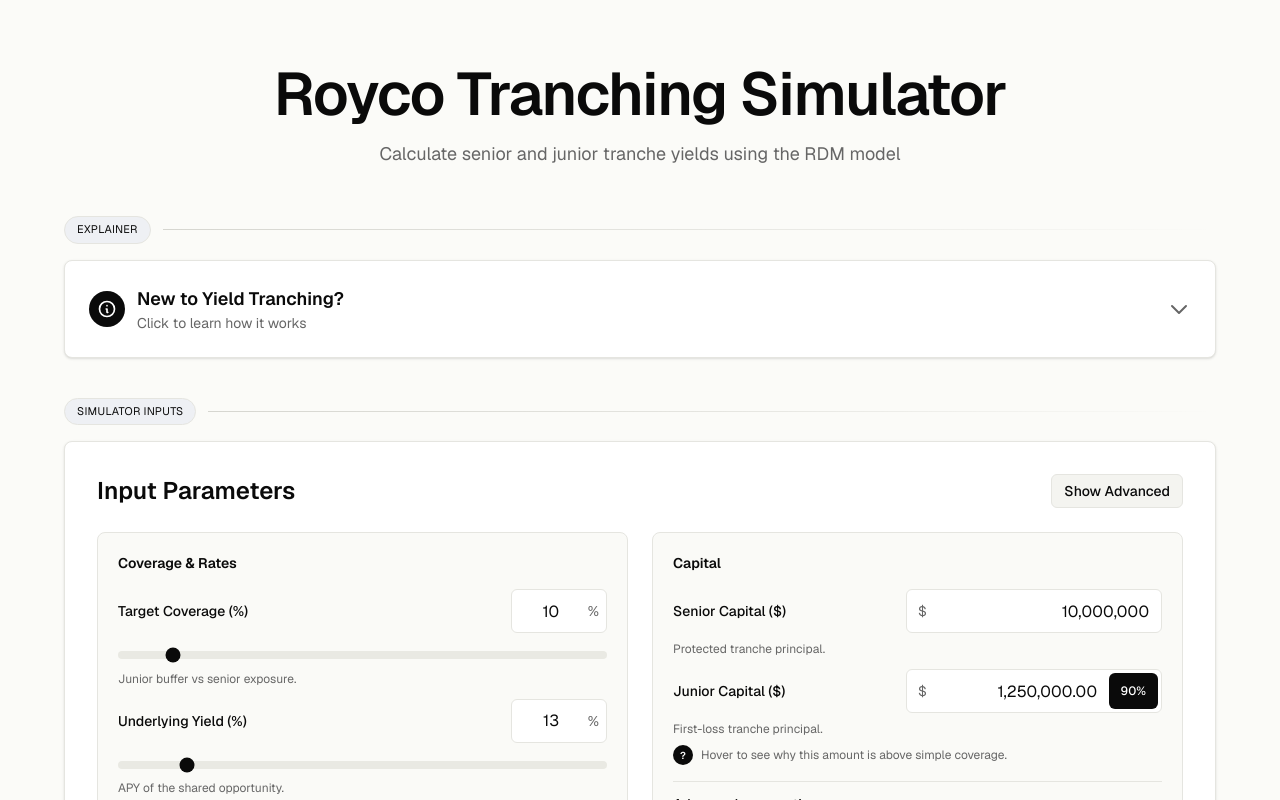
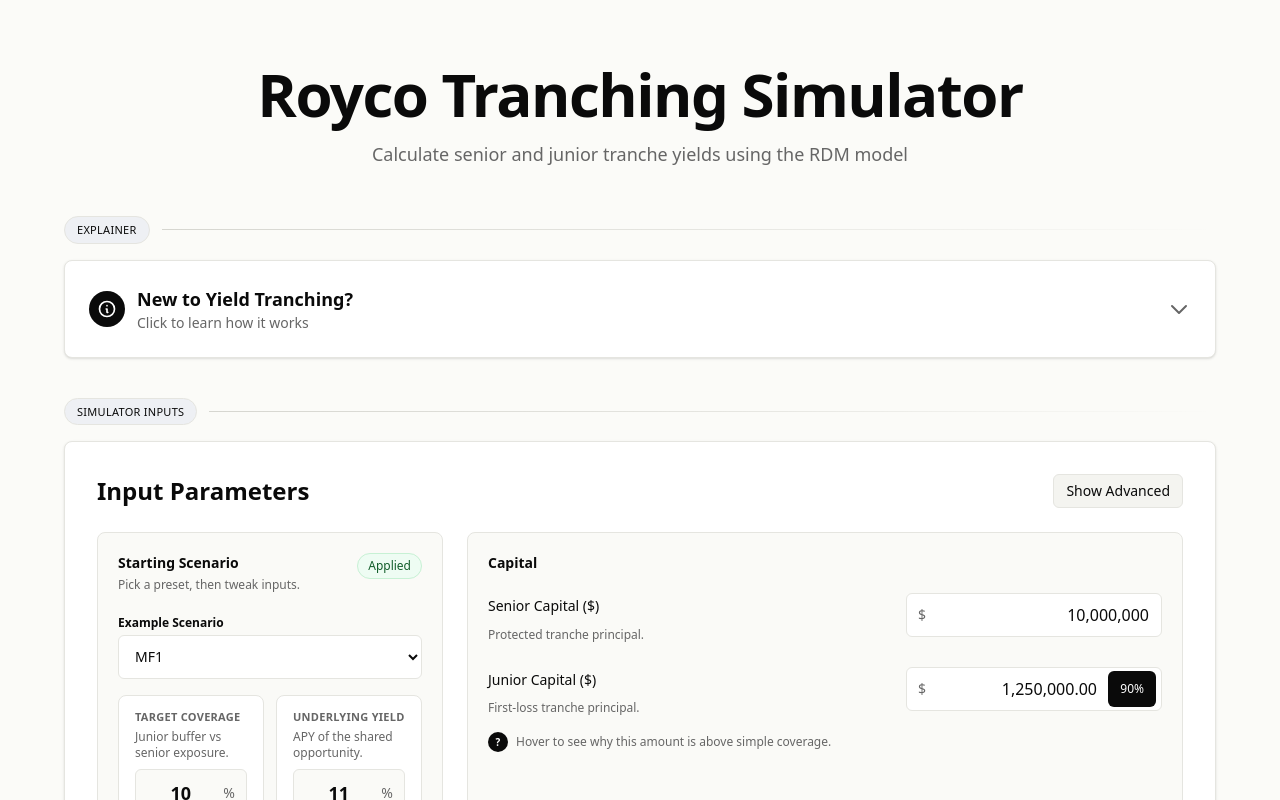
Before and after one commit to roycoprotocol/royco-simulator, a Next.js app: page / in a window 1280 px wide. Shown: the top 800 px of the page. Built offline with nearby package versions, Linux system fonts and the light colour scheme.

Commit message:
add example scenarios

```diff
--- a/app/globals.css
+++ b/app/globals.css
@@ -6,6 +6,8 @@
   --card-bg: #ffffff;
   --border-color: #e5e5e0;
   --accent: #000000;
+  --font-geist-sans: ui-sans-serif, system-ui, -apple-system, BlinkMacSystemFont, "Segoe UI", sans-serif;
+  --font-geist-mono: ui-monospace, SFMono-Regular, Menlo, Monaco, Consolas, "Liberation Mono", "Courier New", monospace;
 }
 
 @theme inline {
--- a/app/layout.tsx
+++ b/app/layout.tsx
@@ -1,16 +1,5 @@
 import type { Metadata } from "next";
-import { Geist, Geist_Mono } from "next/font/google";
 import "./globals.css";
-
-const geistSans = Geist({
-  variable: "--font-geist-sans",
-  subsets: ["latin"],
-});
-
-const geistMono = Geist_Mono({
-  variable: "--font-geist-mono",
-  subsets: ["latin"],
-});
 
 export const metadata: Metadata = {
   title: "Royco Tranching Simulator",
@@ -24,11 +13,7 @@
 }>) {
   return (
     <html lang="en">
-      <body
-        className={`${geistSans.variable} ${geistMono.variable} antialiased`}
-      >
-        {children}
-      </body>
+      <body className="antialiased">{children}</body>
     </html>
   );
 }
--- a/app/page.tsx
+++ b/app/page.tsx
@@ -3,14 +3,81 @@
 import { useMemo, useState } from 'react';
 import { LineChart, Line, XAxis, YAxis, CartesianGrid, Tooltip, ResponsiveContainer, ReferenceLine, ReferenceDot } from 'recharts';
 
+type DeploymentOption = 'underlying' | 'elsewhere';
+
+type SimulatorInputs = {
+  targetCoverage: string;
+  underlyingYield: string;
+  seniorCapital: string;
+  juniorCapital: string;
+  juniorDeploymentOption: DeploymentOption;
+  juniorCustomYield: string;
+  beta: string;
+};
+
+const DEFAULT_INPUTS: SimulatorInputs = {
+  targetCoverage: '10',
+  underlyingYield: '13',
+  seniorCapital: '10,000,000',
+  juniorCapital: '1,250,000.00',
+  juniorDeploymentOption: 'underlying',
+  juniorCustomYield: '13',
+  beta: '100'
+};
+
+type ExamplePreset = {
+  id: string;
+  name: string;
+  description?: string;
+  overrides: Partial<SimulatorInputs>;
+};
+
+const CUSTOM_PRESET_ID = 'custom';
+const DEFAULT_SELECTED_EXAMPLE_ID = 'mf1';
+
+const EXAMPLE_PRESETS: ExamplePreset[] = [
+  {
+    id: 'mf1',
+    name: 'MF1',
+    description: 'Balanced, quick baseline',
+    overrides: { targetCoverage: '10', underlyingYield: '11' }
+  },
+  {
+    id: 'morpho-gauntlet-vault',
+    name: 'Morpho Gauntlet Vault',
+    description: 'Higher coverage, lower yield',
+    overrides: { targetCoverage: '20', underlyingYield: '8' }
+  },
+  {
+    id: 'hlp',
+    name: 'HLP',
+    description: 'High yield, high coverage',
+    overrides: { targetCoverage: '30', underlyingYield: '30' }
+  },
+  {
+    id: CUSTOM_PRESET_ID,
+    name: 'Custom',
+    description: 'Tune coverage + yield',
+    overrides: {}
+  }
+];
+
 export default function YieldSimulator() {
-  const [targetCoverage, setTargetCoverage] = useState<string>('10');
-  const [underlyingYield, setUnderlyingYield] = useState<string>('13');
-  const [seniorCapital, setSeniorCapital] = useState<string>('10,000,000');
-  const [juniorCapital, setJuniorCapital] = useState<string>('1,250,000.00');
-  const [juniorDeploymentOption, setJuniorDeploymentOption] = useState<'underlying' | 'elsewhere'>('underlying');
-  const [juniorCustomYield, setJuniorCustomYield] = useState<string>('13');
-  const [beta, setBeta] = useState<string>('100');
+  const defaultSelectedExample = EXAMPLE_PRESETS.find((preset) => preset.id === DEFAULT_SELECTED_EXAMPLE_ID) ?? EXAMPLE_PRESETS[0];
+  const defaultSelectedInputs =
+    defaultSelectedExample && defaultSelectedExample.id !== CUSTOM_PRESET_ID
+      ? { ...DEFAULT_INPUTS, ...defaultSelectedExample.overrides }
+      : DEFAULT_INPUTS;
+
+  const [targetCoverage, setTargetCoverage] = useState<string>(defaultSelectedInputs.targetCoverage);
+  const [underlyingYield, setUnderlyingYield] = useState<string>(defaultSelectedInputs.underlyingYield);
+  const [seniorCapital, setSeniorCapital] = useState<string>(defaultSelectedInputs.seniorCapital);
+  const [juniorCapital, setJuniorCapital] = useState<string>(defaultSelectedInputs.juniorCapital);
+  const [juniorDeploymentOption, setJuniorDeploymentOption] = useState<DeploymentOption>(defaultSelectedInputs.juniorDeploymentOption);
+  const [juniorCustomYield, setJuniorCustomYield] = useState<string>(defaultSelectedInputs.juniorCustomYield);
+  const [beta, setBeta] = useState<string>(defaultSelectedInputs.beta);
+
+  const [selectedExampleId, setSelectedExampleId] = useState<string>(defaultSelectedExample?.id ?? CUSTOM_PRESET_ID);
 
   const [showExplainer, setShowExplainer] = useState<boolean>(false);
   const [showAdvanced, setShowAdvanced] = useState<boolean>(false);
@@ -25,6 +92,86 @@
     const parts = num.split('.');
     parts[0] = parts[0].replace(/\B(?=(\d{3})+(?!\d))/g, ',');
     return parts.join('.');
+  };
+
+  const selectedExample = useMemo(
+    () => (selectedExampleId ? EXAMPLE_PRESETS.find((preset) => preset.id === selectedExampleId) ?? null : null),
+    [selectedExampleId]
+  );
+
+  const isCustomSelected = selectedExampleId === CUSTOM_PRESET_ID;
+
+  const selectedExampleInputs = useMemo(() => {
+    if (!selectedExample || selectedExample.id === CUSTOM_PRESET_ID) return null;
+    return { ...DEFAULT_INPUTS, ...selectedExample.overrides };
+  }, [selectedExample]);
+
+  const isSelectedExampleModified = useMemo(() => {
+    if (!selectedExampleInputs) return false;
+
+    const nearlyEqual = (a: number, b: number) => Math.abs(a - b) < 1e-9;
+    const compareAsNumber = (a: string, b: string) => {
+      const aNum = parseNumber(a);
+      const bNum = parseNumber(b);
+      if (Number.isNaN(aNum) || Number.isNaN(bNum)) return a.trim() === b.trim();
+      return nearlyEqual(aNum, bNum);
+    };
+
+    return !(
+      compareAsNumber(targetCoverage, selectedExampleInputs.targetCoverage) &&
+      compareAsNumber(underlyingYield, selectedExampleInputs.underlyingYield) &&
+      compareAsNumber(seniorCapital, selectedExampleInputs.seniorCapital) &&
+      compareAsNumber(juniorCapital, selectedExampleInputs.juniorCapital) &&
+      juniorDeploymentOption === selectedExampleInputs.juniorDeploymentOption &&
+      compareAsNumber(juniorCustomYield, selectedExampleInputs.juniorCustomYield) &&
+      compareAsNumber(beta, selectedExampleInputs.beta)
+    );
+  }, [
+    beta,
+    juniorCapital,
+    juniorCustomYield,
+    juniorDeploymentOption,
+    selectedExampleInputs,
+    seniorCapital,
+    targetCoverage,
+    underlyingYield
+  ]);
+
+  const isSelectedExampleCoverageRatesModified = useMemo(() => {
+    if (!selectedExampleInputs) return false;
+
+    const nearlyEqual = (a: number, b: number) => Math.abs(a - b) < 1e-9;
+    const compareAsNumber = (a: string, b: string) => {
+      const aNum = parseNumber(a);
+      const bNum = parseNumber(b);
+      if (Number.isNaN(aNum) || Number.isNaN(bNum)) return a.trim() === b.trim();
+      return nearlyEqual(aNum, bNum);
+    };
+
+    return !(
+      compareAsNumber(targetCoverage, selectedExampleInputs.targetCoverage) &&
+      compareAsNumber(underlyingYield, selectedExampleInputs.underlyingYield)
+    );
+  }, [selectedExampleInputs, targetCoverage, underlyingYield]);
+
+  const applyExample = (exampleId: string) => {
+    if (exampleId === CUSTOM_PRESET_ID) {
+      setSelectedExampleId(CUSTOM_PRESET_ID);
+      return;
+    }
+
+    const preset = EXAMPLE_PRESETS.find((p) => p.id === exampleId);
+    if (!preset) return;
+
+    const next = { ...DEFAULT_INPUTS, ...preset.overrides };
+    setSelectedExampleId(preset.id);
+    setTargetCoverage(next.targetCoverage);
+    setUnderlyingYield(next.underlyingYield);
+    setSeniorCapital(next.seniorCapital);
+    setJuniorCapital(next.juniorCapital);
+    setJuniorDeploymentOption(next.juniorDeploymentOption);
+    setJuniorCustomYield(next.juniorCustomYield);
+    setBeta(next.beta);
   };
 
 
@@ -363,95 +510,123 @@
               {showAdvanced ? 'Hide Advanced' : 'Show Advanced'}
             </button>
           </div>
-          <div className="grid grid-cols-1 lg:grid-cols-2 gap-6">
+
+          <div className="grid grid-cols-1 lg:grid-cols-3 gap-6">
+            {/* Scenario (Left) */}
             <div className="rounded-lg border border-[#e5e5e0] p-5 bg-[#fafaf7] space-y-4">
-              <div className="flex items-center justify-between">
-                <h3 className="text-sm font-semibold text-[#0a0a0a]">Coverage & Rates</h3>
+              <div className="flex items-start justify-between gap-3">
+                <div>
+                  <h3 className="text-sm font-semibold text-[#0a0a0a]">Starting Scenario</h3>
+                  <p className="text-xs text-[#666666] mt-1">Pick a preset, then tweak inputs.</p>
+                </div>
+                {isCustomSelected ? (
+                  <span className="text-xs font-medium rounded-full px-2.5 py-1 border bg-white border-[#e5e5e0] text-[#0a0a0a]">
+                    Custom
+                  </span>
+                ) : (
+                  <span
+                    className={`text-xs font-medium rounded-full px-2.5 py-1 border ${
+                      isSelectedExampleModified
+                        ? 'bg-[#fff7e8] border-[#f1d9a8] text-[#8a5a00]'
+                        : 'bg-[#eefcf3] border-[#c7f1d4] text-[#135e2b]'
+                    }`}
+                  >
+                    {isSelectedExampleModified ? 'Modified' : 'Applied'}
+                  </span>
+                )}
               </div>
 
-              <div className="space-y-3">
-                <div>
-                  <div className="flex items-center justify-between gap-3 mb-2">
-                    <label className="text-sm font-medium text-[#0a0a0a]">Target Coverage (%)</label>
-                    <div className="relative w-24">
+              <div className="space-y-2">
+                <label className="text-xs font-semibold text-[#0a0a0a]">Example Scenario</label>
+                <select
+                  value={selectedExampleId}
+                  onChange={(e) => applyExample(e.target.value)}
+                  className="w-full h-11 rounded-md border border-[#e5e5e0] bg-white px-3 text-sm text-[#0a0a0a] focus:outline-none focus:ring-2 focus:ring-[#0a0a0a] focus:border-transparent"
+                >
+                  {EXAMPLE_PRESETS.map((preset) => (
+                    <option key={preset.id} value={preset.id}>
+                      {preset.name}
+                    </option>
+                  ))}
+                </select>
+              </div>
+
+              <div className="grid grid-cols-2 gap-3">
+                <div className="rounded-lg border border-[#e5e5e0] bg-white px-4 py-3 shadow-[0_1px_0_rgba(0,0,0,0.02)]">
+                  <label className="block text-[11px] font-semibold tracking-wide uppercase text-[#666666]">
+                    Target Coverage
+                  </label>
+                  <p className="mt-1 text-xs text-[#666666]">Junior buffer vs senior exposure.</p>
+                  <div className="mt-2 relative">
                     <input
                       type="number"
                       value={targetCoverage}
                       onChange={(e) => {
                         setTargetCoverage(e.target.value);
                       }}
-                        className="w-full h-11 pr-8 pl-3 rounded-md border border-[#e5e5e0] bg-white text-right text-base text-[#0a0a0a] focus:outline-none focus:ring-2 focus:ring-[#0a0a0a] focus:border-transparent transition-all"
+                      className="w-full h-12 pr-10 pl-3 rounded-md border border-[#e5e5e0] bg-[#fafaf7] text-right text-lg font-semibold text-[#0a0a0a] focus:outline-none focus:ring-2 focus:ring-[#0a0a0a] focus:border-transparent transition-all"
                       placeholder="10"
                       step="0.1"
                       min="0"
                       max="100"
                     />
-                      <span className="pointer-events-none absolute inset-y-0 right-2 flex items-center text-sm text-[#666666]">%</span>
+                    <span className="pointer-events-none absolute inset-y-0 right-3 flex items-center text-sm text-[#666666]">%</span>
                   </div>
                 </div>
-                  <input
-                    type="range"
-                    value={targetCoverage}
-                    onChange={(e) => {
-                      setTargetCoverage(e.target.value);
-                    }}
-                    min="0"
-                    max="100"
-                    step="0.1"
-                    className="w-full h-2 bg-[#e9e9e3] rounded-full appearance-none cursor-pointer accent-[#0a0a0a]"
-                  />
-                  <p className="text-xs text-[#666666] mt-1">Junior buffer vs senior exposure.</p>
-                </div>
 
-                <div>
-                  <div className="flex items-center justify-between gap-3 mb-2">
-                    <label className="text-sm font-medium text-[#0a0a0a]">Underlying Yield (%)</label>
-                    <div className="relative w-24">
+                <div className="rounded-lg border border-[#e5e5e0] bg-white px-4 py-3 shadow-[0_1px_0_rgba(0,0,0,0.02)]">
+                  <label className="block text-[11px] font-semibold tracking-wide uppercase text-[#666666]">
+                    Underlying Yield
+                  </label>
+                  <p className="mt-1 text-xs text-[#666666]">APY of the shared opportunity.</p>
+                  <div className="mt-2 relative">
                     <input
                       type="number"
                       value={underlyingYield}
                       onChange={(e) => {
                         setUnderlyingYield(e.target.value);
                       }}
-                        className="w-full h-11 pr-8 pl-3 rounded-md border border-[#e5e5e0] bg-white text-right text-base text-[#0a0a0a] focus:outline-none focus:ring-2 focus:ring-[#0a0a0a] focus:border-transparent transition-all"
+                      className="w-full h-12 pr-10 pl-3 rounded-md border border-[#e5e5e0] bg-[#fafaf7] text-right text-lg font-semibold text-[#0a0a0a] focus:outline-none focus:ring-2 focus:ring-[#0a0a0a] focus:border-transparent transition-all"
                       placeholder="13"
                       step="0.1"
                       min="0"
                       max="100"
                     />
-                      <span className="pointer-events-none absolute inset-y-0 right-2 flex items-center text-sm text-[#666666]">%</span>
-                    </div>
-                  </div>
-                  <input
-                    type="range"
-                    value={underlyingYield}
-                    onChange={(e) => {
-                      setUnderlyingYield(e.target.value);
-                    }}
-                    min="0"
-                    max="100"
-                    step="0.1"
-                    className="w-full h-2 bg-[#e9e9e3] rounded-full appearance-none cursor-pointer accent-[#0a0a0a]"
-                  />
-                  <p className="text-xs text-[#666666] mt-1">APY of the shared opportunity.</p>
+                    <span className="pointer-events-none absolute inset-y-0 right-3 flex items-center text-sm text-[#666666]">%</span>
                   </div>
                 </div>
               </div>
 
-            <div className="rounded-lg border border-[#e5e5e0] p-5 bg-[#fafaf7] space-y-4">
+              {!isCustomSelected && selectedExample && isSelectedExampleCoverageRatesModified && (
+                <div className="flex items-center justify-end">
+                  <button
+                    type="button"
+                    onClick={() => applyExample(selectedExample.id)}
+                    className="text-xs font-medium text-[#0a0a0a] bg-white border border-[#e5e5e0] rounded-md px-2.5 py-1.5 hover:bg-[#f4f4f0] transition-colors"
+                  >
+                    Reset to preset
+                  </button>
+                </div>
+              )}
+            </div>
+
+            {/* Capital (Right) */}
+            <div className="lg:col-span-2 rounded-lg border border-[#e5e5e0] p-5 bg-[#fafaf7] space-y-5">
               <div className="flex items-center justify-between">
                 <h3 className="text-sm font-semibold text-[#0a0a0a]">Capital</h3>
               </div>
 
-              <div className="space-y-3">
+              <div className="space-y-6">
+                <div className="grid grid-cols-1 md:grid-cols-[1fr_16rem] items-start gap-x-10 gap-y-3">
                   <div>
-                  <div className="flex items-center justify-between gap-3 mb-2">
                     <label className="text-sm font-medium text-[#0a0a0a]">Senior Capital ($)</label>
-                      <div className="relative w-64">
+                    <p className="text-xs text-[#666666] mt-2">Protected tranche principal.</p>
+                  </div>
+                  <div className="relative w-full md:w-64 md:justify-self-end">
                     <span className="pointer-events-none absolute inset-y-0 left-3 flex items-center text-sm text-[#666666]">$</span>
                     <input
                       type="text"
-                        value= {seniorCapital}
+                      value={seniorCapital}
                       onChange={(e) => {
                         const value = e.target.value.replace(/[^0-9.]/g, '');
                         setSeniorCapital(formatNumberWithCommas(value));
@@ -461,13 +636,13 @@
                     />
                   </div>
                 </div>
-                  <p className="text-xs text-[#666666]">Protected tranche principal.</p>
+
+                <div className="grid grid-cols-1 md:grid-cols-[1fr_16rem] items-start gap-x-10 gap-y-3">
+                  <div>
+                    <label className="text-sm font-medium text-[#0a0a0a]">Junior Capital ($)</label>
+                    <p className="text-xs text-[#666666] mt-2">First-loss tranche principal.</p>
                   </div>
-
-                <div>
-                  <div className="flex items-center justify-between gap-3 mb-2">
-                    <label className="text-sm font-medium text-[#0a0a0a]">Junior Capital ($)</label>
-                    <div className="relative w-64">
+                  <div className="relative w-full md:w-64 md:justify-self-end">
                     <span className="pointer-events-none absolute inset-y-0 left-3 flex items-center text-sm text-[#666666]">$</span>
                     <input
                       type="text"
@@ -476,15 +651,17 @@
                         const value = e.target.value.replace(/[^0-9.]/g, '');
                         setJuniorCapital(formatNumberWithCommas(value));
                       }}
-                        className={`w-full h-11 pr-16 pl-6 rounded-md border ${results?.overUtilized ? 'border-[#f59e0b] ring-1 ring-[#f59e0b]' : 'border-[#e5e5e0]'} bg-white text-right text-base text-[#0a0a0a] focus:outline-none focus:ring-2 focus:ring-[#0a0a0a] focus:border-transparent transition-all`}
+                      className={`w-full h-11 pr-16 pl-6 rounded-md border ${
+                        results?.overUtilized ? 'border-[#f59e0b] ring-1 ring-[#f59e0b]' : 'border-[#e5e5e0]'
+                      } bg-white text-right text-base text-[#0a0a0a] focus:outline-none focus:ring-2 focus:ring-[#0a0a0a] focus:border-transparent transition-all`}
                       placeholder="1,250,000.00"
                     />
-                      <div className="absolute inset-y-0 right-1 flex items-center">
-                        <div className="relative">
+                    <div className="absolute inset-y-0 right-1.5 flex items-center">
+                      <div className="relative group">
                         <button
                           onClick={calculate90PercentUtilization}
                           type="button"
-                            className="h-9 px-3 text-xs font-medium text-white bg-[#0a0a0a] rounded-md hover:bg-[#2a2a2a] focus:outline-none focus:ring-2 focus:ring-[#0a0a0a] transition-all group"
+                          className="h-9 px-3 text-xs font-medium text-white bg-[#0a0a0a] rounded-md hover:bg-[#2a2a2a] focus:outline-none focus:ring-2 focus:ring-[#0a0a0a] transition-all"
                         >
                           90%
                         </button>
@@ -495,10 +672,9 @@
                       </div>
                     </div>
                   </div>
-                  </div>
-                  <p className="text-xs text-[#666666]">First-loss tranche principal.</p>
+
                   {juniorFor90Info && juniorMinToStayCovered && betaNumInfo > 0 && (
-                    <div className="mt-2 text-xs text-[#666666] flex items-center gap-2">
+                    <div className="md:col-span-2 mt-1 text-xs text-[#666666] flex items-center gap-2">
                       <div className="relative group">
                         <span className="inline-flex items-center justify-center h-5 w-5 rounded-full bg-[#0a0a0a] text-white text-[10px] font-semibold cursor-default">?</span>
                         <div className="absolute left-0 mt-2 w-72 p-3 rounded-md border border-[#e5e5e0] bg-white shadow-lg text-xs text-[#666666] opacity-0 group-hover:opacity-100 transition-opacity z-10">
@@ -513,20 +689,13 @@
                 </div>
               </div>
 
+              {showAdvanced && (
                 <div className="pt-3 border-t border-[#e5e5e0]">
-                <button
-                  type="button"
-                  onClick={() => setShowAdvanced(!showAdvanced)}
-                  className="flex items-center justify-between w-full text-sm font-medium text-[#0a0a0a]"
-                >
-                  <span>Advanced assumptions</span>
-                  <svg className={`w-5 h-5 text-[#666666] transition-transform ${showAdvanced ? 'rotate-180' : ''}`} fill="none" viewBox="0 0 24 24" stroke="currentColor">
-                    <path strokeLinecap="round" strokeLinejoin="round" strokeWidth={2} d="M19 9l-7 7-7-7" />
-                  </svg>
-                </button>
+                  <div className="flex items-center justify-between">
+                    <p className="text-sm font-semibold text-[#0a0a0a]">Assumptions</p>
+                  </div>
 
-                {showAdvanced && (
-                  <div className="mt-3 space-y-3 bg-[#fafaf7] border border-[#e5e5e0] rounded-md p-4">
+                  <div className="mt-3 space-y-3 bg-white border border-[#e5e5e0] rounded-md p-4">
                     <div>
                       <div className="flex items-center justify-between gap-3 mb-2">
                         <label className="text-sm font-medium text-[#0a0a0a]">JT Drawdown Correlation (Beta %)</label>
@@ -546,17 +715,6 @@
                           <span className="pointer-events-none absolute inset-y-0 right-2 flex items-center text-sm text-[#666666]">%</span>
                         </div>
                       </div>
-                    <input
-                      type="range"
-                      value={beta}
-                      onChange={(e) => {
-                        setBeta(e.target.value);
-                      }}
-                      min="0"
-                      max="100"
-                      step="0.1"
-                      className="w-full h-2 bg-[#e5e5e0] rounded-lg appearance-none cursor-pointer accent-[#0a0a0a]"
-                    />
                       <p className="text-xs text-[#666666] mt-1">0% = uncorrelated; 100% = same drawdown path as senior.</p>
                     </div>
 
@@ -600,9 +758,7 @@
 
                     {juniorDeploymentOption === 'elsewhere' && (
                       <div>
-                        <label className="block text-sm font-medium text-[#0a0a0a] mb-2">
-                          Custom Yield Rate (%)
-                        </label>
+                        <label className="block text-sm font-medium text-[#0a0a0a] mb-2">Custom Yield Rate (%)</label>
                         <div className="relative w-full">
                           <input
                             type="number"
@@ -625,8 +781,8 @@
                       Junior keeps 100% of their own deployment yield plus their RDM share of senior yield.
                     </p>
                   </div>
+                </div>
               )}
-              </div>
             </div>
           </div>
         </div>
--- a/package.json
+++ b/package.json
@@ -4,7 +4,7 @@
   "private": true,
   "scripts": {
     "dev": "next dev",
-    "build": "next build",
+    "build": "next build --webpack",
     "start": "next start",
     "lint": "eslint"
   },
```
Lines whose indentation alone changed are shown as unchanged.
